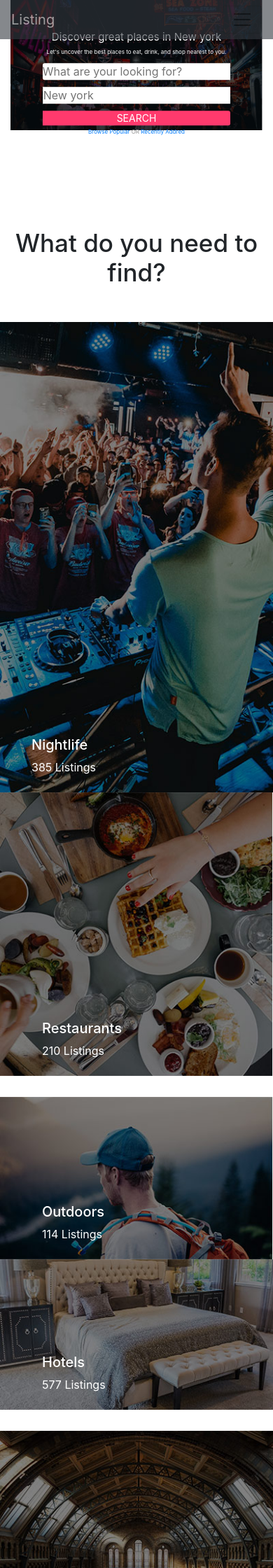
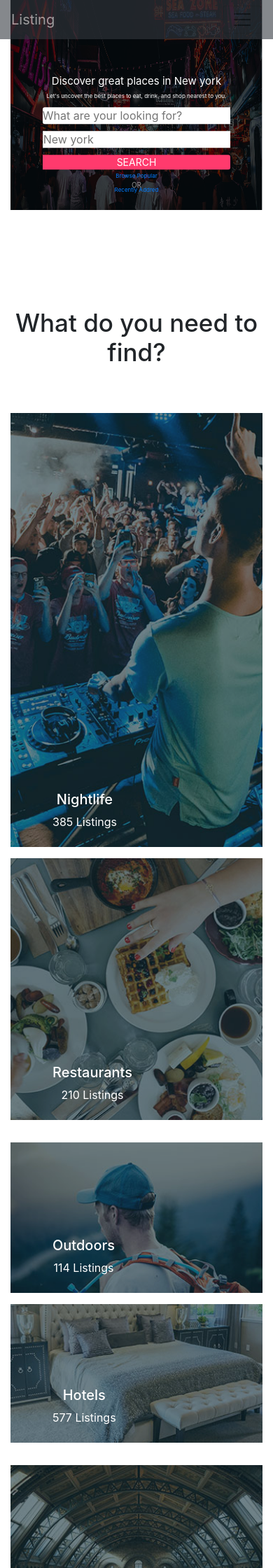
Before and after one commit to shashi0802/Angular-project, a PHP site: page / in a window 390 px wide; the page is wider, and only the part inside the window is pictured. Shown: the top 2240 px of that part at 70% size. Run offline with PHP 8.4, Linux system fonts and the light colour scheme.

Commit message:
fourth commit

```diff
--- a/css/style.css
+++ b/css/style.css
@@ -147,6 +176,9 @@
     }
 }
 @media only screen and (max-width: 500px) {
+    .banner-img{
+        max-height: 600px;
+    }
     .wrapper h1 {
         font-size: 15px;
     }
@@ -160,16 +192,29 @@
 }
 @media only screen and (max-width: 464px)
 {
+    .banner-img {
+        max-height: 300px !important;
+    }
+    .img-fluid-two {
+        height: 100% !important;
+    }
     .centered {
         top: 64%;
     }
-}
-@media only screen and (max-width: 464px){
-    .link {
+    .link a{
         margin: -7px 0 0;
         font-size: 8px;
+        display: block;
+    }
+
+}
+@media only screen and (max-width: 430px){
+    .responsive {
+        flex: none!important;
+        max-width: 100% !important;
     }
 }
+
 /* media query end */
 
 /* new baner code end */
@@ -188,12 +233,45 @@
     margin-top: 30px;
 }
 
-.relat-cont-img{
+.grid{
     position: relative;
+    margin: 0 auto;
+    padding: 1em 0 4em;
+    max-width: 1000px;
+    list-style: none;
+    text-align: center;
 }
-.relat-cont-img:hover img{
+
+.grid .relat-cont-img {
+    position: relative;
+    float: left;
+    overflow: hidden;
+    margin: 0;
+    width: 100%;
+    background: #3085a3;
+    text-align: center;
+    cursor: pointer;
+}
+.grid .relat-cont-img img {
+    position: relative;
+    display: block;
+    min-height: 100%;
+    width: 100%;
+    opacity: 0.8;
+}
+.relat-cont-img img {
+    -webkit-transition: opacity 0.35s, -webkit-transform 0.35s;
     transition: opacity 0.35s, transform 0.35s;
-    transform: scale(0.8);
+    -webkit-transform: scale(1.15);
+    transform: scale(1.15);
+}
+.relat-cont-img:hover img {
+    opacity: 0.5;
+    -webkit-transform: scale(1);
+    transform: scale(1);
+}
+.position{
+    margin-top: 16px !important;
 }
 .img-content{
     position: absolute;
--- a/index.html
+++ b/index.html
@@ -50,14 +50,15 @@
     <!-- Header section end here -->
     <!-- Body section start here -->
     <div class="body-container">
-        <div class="container-fluid container-data">
-                <img src="./assets/slider.jpg" class="img-fluid">
+        <div class="container-fluid container-data ">
+            <img src="./assets/slider.jpg" class="img-fluid img-fluid-two banner-img">
             <div class="container centered">
                 <div class="row">
                     <div class="col-md-12">
                         <div class="wrapper">
                             <h1 class="font-weight-normal">Discover great places in New york</h1>
-                                <h5 class="text-justify text-center">Let's uncover the best places to eat, drink, and shop nearest to you.</h5>
+                            <h5 class="text-justify text-center">Let's uncover the best places to eat, drink, and shop nearest
+                                to you.</h5>
                         </div>
                     </div>
                 </div>
@@ -80,19 +81,29 @@
             </div>
         </div>
         <!-- -------------------------- Find place code start here-------------------------------------------------- -->
+        <div class="container-fluid">
             <div class="container cont">
                 <div class="need-content">
                     <h3>What do you need to find?</h3>
                 </div>
                 <div class="row">
-                <div class="col-md-4 relat-cont-img">
+                    <div class="col-md-4">
+                        <div class="find-place-img_wrap">
+                            <div class="grid">
+                                <div class="relat-cont-img">
                                     <img class="img-fluid" src="./assets/find-place1.jpg" />
                                     <div class="img-content">
                                         <h5>Nightlife </h5>
                                         <p>385 Listings</p>
                                     </div>
                                 </div>
-                <div class="col-md-4 relat-cont-img">
+                            </div>
+                        </div>
+                    </div>
+                    <div class="col-md-4">
+                        <div class="row find-img-align">
+                            <div class="col-md-12">
+                                <div class="grid">
                                     <div class="relat-cont-img">
                                         <img class="img-fluid" src="./assets/find-place2.jpg" />
                                         <div class="img-content">
@@ -100,15 +111,29 @@
                                             <p>210 Listings</p>
                                         </div>
                                     </div>
-                    <div class="relat-cont-img">
-                        <img class="img-fluid fluid-img" src="./assets/find-place3.jpg" />
+                                </div>
+                            </div>
+                        </div>
+                        <div class="row">
+                            <div class="col-md-12">
+                                <div class="find-place-img_wrap">
+                                    <div class="grid">
+                                        <div class="relat-cont-img position">
+                                            <img class="img-fluid" src="./assets/find-place3.jpg" />
                                             <div class="img-content">
-                            <h5>Outdoors </h5>
+                                                <h5>Outdoors</h5>
                                                 <p>114 Listings</p>
                                             </div>
                                         </div>
                                     </div>
-                <div class="col-md-4 relat-cont-img">
+                                </div>
+                            </div>
+                        </div>
+                    </div>
+                    <div class="col-md-4">
+                        <div class="row find-img-align">
+                            <div class="col-md-12">
+                                <div class="grid">
                                     <div class="relat-cont-img">
                                         <img class="img-fluid" src="./assets/find-place4.jpg" />
                                         <div class="img-content">
@@ -116,11 +141,24 @@
                                             <p>577 Listings</p>
                                         </div>
                                     </div>
-                    <div class="relat-cont-img">
-                        <img class="img-fluid fluid-img" src="./assets/find-place5.jpg" />
+                                </div>
+                            </div>
+                        </div>
+                        <div class="row">
+                            <div class="col-md-12">
+                                <div class="find-place-img_wrap">
+                                    <div class="grid">
+                                        <div class="relat-cont-img position">
+                                            <img class="img-fluid" src="./assets/find-place5.jpg" />
                                             <div class="img-content">
                                                 <h5>Art & Culture </h5>
                                                 <p>79 Listings</p>
+                                            </div>
+                                        </div>
+                                    </div>
+                                </div>
+                            </div>
+                        </div>
                     </div>
                 </div>
             </div>
```
Also changed, not shown: other parts of css/style.css (+29 -0 lines), other parts of index.html (+11 -11 lines). Lines whose indentation alone changed are shown as unchanged.
